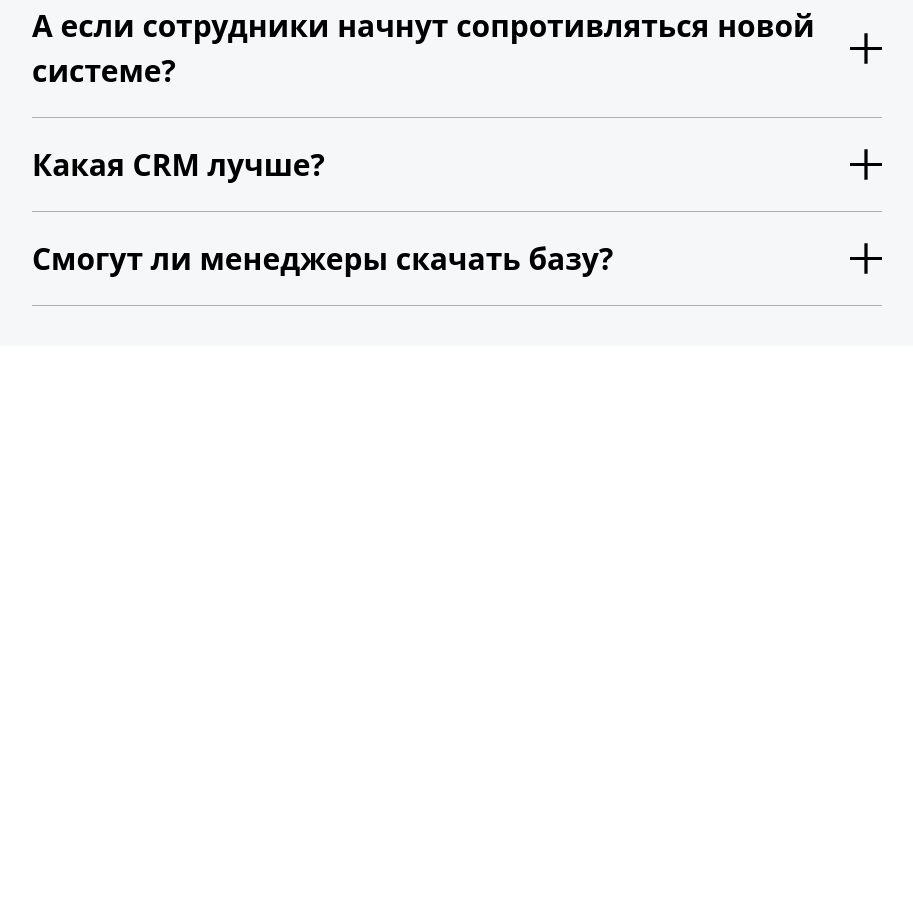
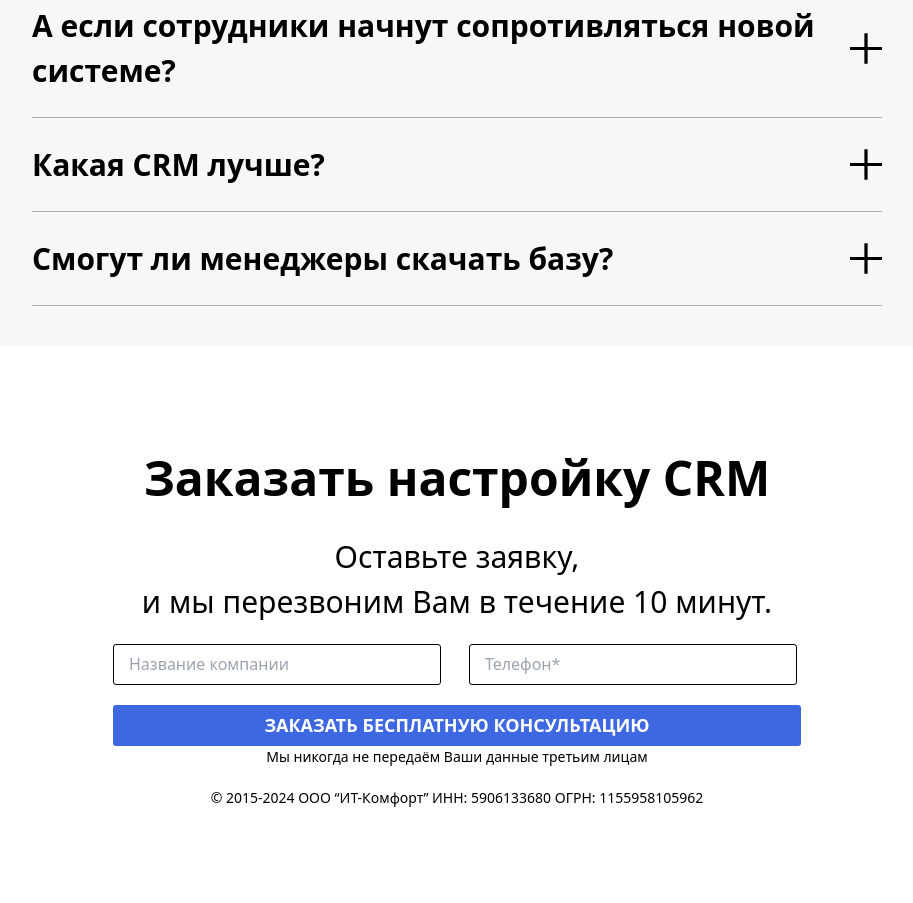
Before and after one commit to Werallizodda/Bonus2, a website: page src/index.html in a window 1280 px wide. Shown: the part 4595-5498 px from the top of the page, without its empty margins (183-1096 px from the left). Before the commit the page ends 4941 px from the top, so only its background shows below. Drawn offline with nearby package versions, Linux system fonts and the light colour scheme; files that its build step writes are made by us from their sources.

Commit message:
Footer added

```diff
--- a/src/index.html
+++ b/src/index.html
@@ -138,6 +138,26 @@
             </div>
         </section>
     </main>
+
+    <footer class="h-[613px] lg:h-[557px] content-center px-[20px] lg:px-[0px]">
+        <div class="flex flex-col items-center gap-[20px] lg:w-[850px] m-auto">
+            <p class="text-[28px] font-[800] text-center lg:text-[48px]">Заказать настройку CRM</p>
+            <p class="lg:text-[30px] text-center">Оставьте заявку,<br> и мы перезвоним Вам в течение 10 минут.</p>
+            <div class="flex flex-col gap-[10px] lg:gap-[20px]">
+                <div class="flex flex-col lg:flex-row gap-[10px] lg:gap-[28px]">
+                    <input class="border-[1px] border-solid border-black rounded-[3px] w-[328px] h-[41px] pl-[15px]" type="text" placeholder="Название компании">
+                    <input class="border-[1px] border-solid border-black rounded-[3px] w-[328px] h-[41px] pl-[15px]" type="tel" placeholder="Телефон*">
+                </div>
+                <div class="flex flex-col w-[328px] lg:w-[688px] ">
+                    <button class="text-[18px] text-white font-[600] bg-[#3D68E1] rounded-[3px] w-[328px] h-[66px] lg:w-[688px] lg:h-[41px]">ЗАКАЗАТЬ БЕСПЛАТНУЮ КОНСУЛЬТАЦИЮ</button>
+                    <p class="text-[12px] lg:text-[14px] text-center">Мы никогда не передаём Ваши данные третьим лицам</p>
+                </div>
+            </div>
+            <p class="text-[14px] text-center">© 2015-2024 ООО “ИТ-Комфорт”
+                ИНН: 5906133680
+                ОГРН: 1155958105962</p>
+        </div>
+    </footer>
 </body>
 
 </html>
```
